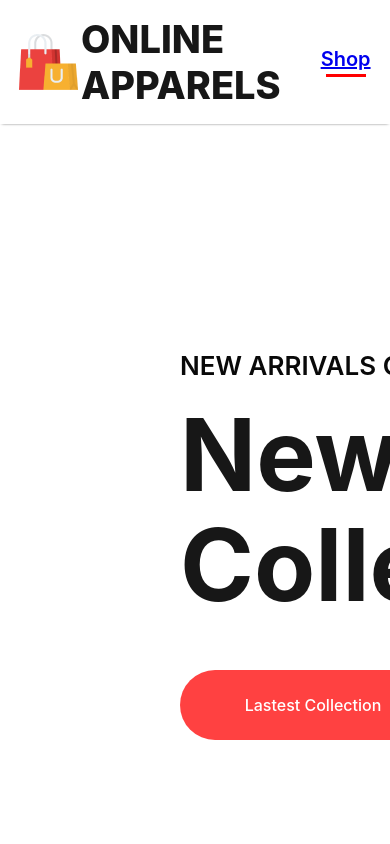
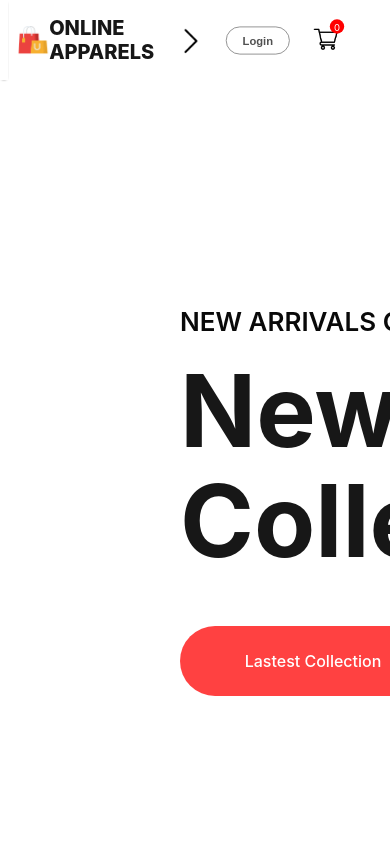
Before and after one commit to kopham/E-commerce-frontend, a React (Create React App) app: page / in a window 390 px wide. Shown: the top 844 px of the page. Built offline with nearby package versions, Linux system fonts and the light colour scheme.

Commit message:
new changes

```diff
--- a/src/components/Navbar/Navbar.css
+++ b/src/components/Navbar/Navbar.css
@@ -3,6 +3,7 @@
     justify-content: space-around;
     padding: 16px;
     box-shadow: 0 1px 3px -2px black;
+    align-items: center;
 }
 
 .nav-logo{
@@ -79,3 +80,102 @@
     background: red;
     color: white;
 }
+
+.nav-dropdown{
+    display: none;
+}
+
+@media(max-width: 1280px){
+    .navbar{
+        padding: 12px 50px;
+    }
+    .nav-logo img{
+        width: 40px;
+    }
+    .nav-logo p{
+        font-size: 25px;
+    }
+    .nav-menu{
+        gap: 30px;
+        font-size: 16px;
+    }
+    .nav-login-cart{
+        gap: 30px;
+    }
+    .nav-login-cart button{
+        width: 120px;
+        height: 45px;
+        font-size: 16px;
+    }
+    .nav-cart-count{
+        margin-left: -40px;
+        font-size: 12px;
+    }
+}
+
+@media(max-width: 1024px){
+    .navbar{
+        padding: 12px 30px;
+    }
+    .nav-menu{
+        gap: 25px;
+        font-size: 14px;
+    }
+    .nav-login-cart button{
+        width: 80px;
+        height: 35px;
+        font-size: 14px;
+    }
+    .nav-login-cart img{
+        width: 30px;
+    }
+    .nav-cart-count{
+        width: 18px;
+        height: 18px;
+    }
+}
+
+@media(max-width: 800px){
+    .navbar{
+        padding: 10px 0px;
+    }
+    .nav-dropdown{
+        display: block;
+        width: 40px;
+        rotate: -90deg;
+        transition: 0.5s;
+    }
+    .nav-menu{
+        display: none;
+        height: 80px;
+        width: 100%;
+        position: absolute;
+        background-color: white;
+        justify-content: center;
+        top: 50px;
+    }
+    .nav-menu-visible{
+        display: flex;
+    }
+
+    .nav-dropdown.open{
+        transform: rotate(90deg);
+    }
+}
+
+@media(max-width: 500px){
+    .navbar{
+        width: 8px;
+        gap: 0px;
+    }
+    .nav-logo{
+        transform: scale(0.8);
+    }
+    .nav-menu{
+        height: 70px;
+        top: 50px;
+    }
+    .nav-login-cart{
+        transform: scale(0.8);
+    }
+}
--- a/src/components/Navbar/Navbar.jsx
+++ b/src/components/Navbar/Navbar.jsx
@@ -1,13 +1,20 @@
-import React, {useContext, useState} from 'react'
+import React, {useContext, useRef, useState} from 'react'
 import'./Navbar.css'
 import logo from'../Assets/logo.png'
 import cart_icon from '../Assets/cart_icon.png'
 import { Link } from 'react-router-dom'
 import { ShopContext } from '../../Context/ShopContext'
+import nav_dropdown from '../Assets/nav_dropdown.png'
 
 const Navbar = () => {
     const[menu,setMenu] = useState("shop");
     const {getTotalCartItems} = useContext(ShopContext);
+    const menuRef = useRef();
+
+    const dropdown_toggle = (e) => {
+        menuRef.current.classList.toggle('nav-menu-visible');
+        e.target.classList.toggle('open');
+    }
 
     return(
         <div className ='navbar'>
@@ -15,7 +22,8 @@
                 <img src = {logo} alt =""/>
                 <p>ONLINE APPARELS</p>
             </div>
-            <ul className = "nav-menu">
+            <img className = 'nav-dropdown' onClick ={dropdown_toggle} src = {nav_dropdown} alt = "" />
+            <ul ref = {menuRef} className = "nav-menu">
                 <li onClick = {() => {setMenu("shop")}}><Link to = '/'>Shop</Link>{menu === "shop"?<hr/> : <></>} </li>
                 <li onClick = {() => {setMenu("mens")}}><Link to = '/mens'>Men</Link>{menu === "mens"?<hr/> : <></>} </li>
                 <li onClick = {() => {setMenu("womens")}}><Link to = '/womens'>Women</Link>{menu === "womens"?<hr/> : <></>} </li>
```
Also changed, not shown: src/components/Assets/nav_dropdown.png (added).
